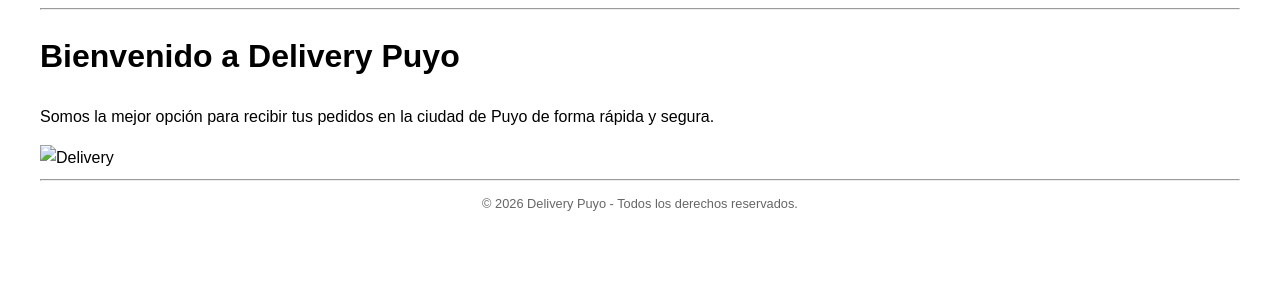
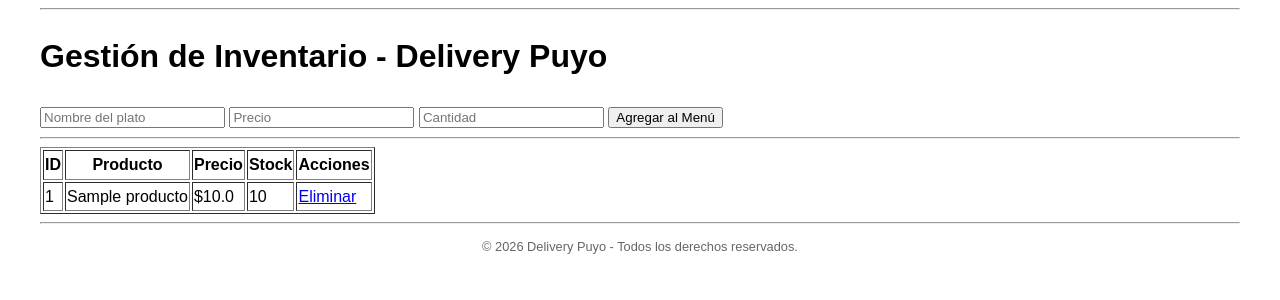
Before and after one commit to Maycol9/PROYECTODELIVERYPUYO, a Flask app: page / in a window 1280 px wide. Shown: the part 86-386 px from the top of the page. Run offline with Flask 3, Linux system fonts and the light colour scheme; tables that the repository leaves empty hold one stand-in row (values such as "Sample post"); some libraries are stand-ins or nearby versions.

Commit message:
semana 11

```diff
--- a/proyecto_DeliveryPuyo/app.py
+++ b/proyecto_DeliveryPuyo/app.py
@@ -1,21 +1,27 @@
-from flask import Flask, render_template
+from flask import Flask, render_template, request, redirect, url_for
+from database import Inventario
 
 app = Flask(__name__)
+mi_inventario = Inventario()
 
 @app.route('/')
 def home():
-    # Renderiza el archivo index.html
-    return render_template('index.html')
+    # Obtenemos los productos de la base de datos
+    productos = mi_inventario.obtener_todos()
+    return render_template('index.html', productos=productos)
 
-@app.route('/nosotros')
-def nosotros():
-    # Renderiza el archivo nosotros.html
-    return render_template('nosotros.html')
+@app.route('/añadir', methods=['POST'])
+def añadir():
+    nombre = request.form.get('nombre')
+    precio = float(request.form.get('precio'))
+    stock = int(request.form.get('stock'))
+    mi_inventario.añadir_producto(nombre, precio, stock)
+    return redirect(url_for('home'))
 
-@app.route('/pedido/<int:id_pedido>')
-def consultar_pedido(id_pedido):
-    # Aquí puedes pasar variables a la plantilla
-    return render_template('index.html', pedido_id=id_pedido)
+@app.route('/eliminar/<int:id>')
+def eliminar(id):
+    mi_inventario.eliminar_producto(id)
+    return redirect(url_for('home'))
 
 if __name__ == '__main__':
     app.run(host='0.0.0.0', port=5000, debug=True)
--- /dev/null
+++ b/proyecto_DeliveryPuyo/database.py
@@ -0,0 +1,66 @@
+import sqlite3
+
+# --- REQUISITO: CLASE PRODUCTO ---
+class Producto:
+    def __init__(self, id_prod, nombre, precio, stock):
+        self.id = id_prod
+        self.nombre = nombre
+        self.precio = precio
+        self.stock = stock
+
+    def to_dict(self):
+        return {"id": self.id, "nombre": self.nombre, "precio": self.precio, "stock": self.stock}
+
+# --- REQUISITO: CLASE INVENTARIO (CON SQLITE Y COLECCIONES) ---
+class Inventario:
+    def __init__(self):
+        self.db_name = "delivery_puyo.db"
+        self.crear_tabla()
+
+    def conectar(self):
+        return sqlite3.connect(self.db_name)
+
+    def crear_tabla(self):
+        conn = self.conectar()
+        cursor = conn.cursor()
+        # Crear tabla si no existe
+        cursor.execute('''CREATE TABLE IF NOT EXISTS productos
+                          (id INTEGER PRIMARY KEY AUTOINCREMENT,
+                           nombre TEXT NOT NULL,
+                           precio REAL NOT NULL,
+                           stock INTEGER NOT NULL)''')
+        conn.commit()
+        conn.close()
+
+    # MÉTODO: AÑADIR (CRUD)
+    def añadir_producto(self, nombre, precio, stock):
+        conn = self.conectar()
+        cursor = conn.cursor()
+        cursor.execute("INSERT INTO productos (nombre, precio, stock) VALUES (?, ?, ?)",
+                       (nombre, precio, stock))
+        conn.commit()
+        conn.close()
+
+    # MÉTODO: MOSTRAR TODO (Uso de LISTAS y DICCIONARIOS)
+    def obtener_todos(self):
+        conn = self.conectar()
+        cursor = conn.cursor()
+        cursor.execute("SELECT * FROM productos")
+        filas = cursor.fetchall()
+
+        # Usamos una LISTA de objetos/diccionarios (Colección)
+        inventario_lista = []
+        for f in filas:
+            p = Producto(f[0], f[1], f[2], f[3])
+            inventario_lista.append(p.to_dict())
+
+        conn.close()
+        return inventario_lista
+
+    # MÉTODO: ELIMINAR POR ID
+    def eliminar_producto(self, id_prod):
+        conn = self.conectar()
+        cursor = conn.cursor()
+        cursor.execute("DELETE FROM productos WHERE id = ?", (id_prod,))
+        conn.commit()
+        conn.close()
--- a/proyecto_DeliveryPuyo/templates/index.html
+++ b/proyecto_DeliveryPuyo/templates/index.html
@@ -1,6 +1,32 @@
 {% extends "base.html" %}
 {% block content %}
-    <h1>Bienvenido a Delivery Puyo</h1>
-    <p>Somos la mejor opción para recibir tus pedidos en la ciudad de Puyo de forma rápida y segura.</p>
-    <img src="https://via.placeholder.com/150" alt="Delivery">
+    <h1>Gestión de Inventario - Delivery Puyo</h1>
+
+    <form action="/añadir" method="POST">
+        <input type="text" name="nombre" placeholder="Nombre del plato" required>
+        <input type="number" step="0.01" name="precio" placeholder="Precio" required>
+        <input type="number" name="stock" placeholder="Cantidad" required>
+        <button type="submit">Agregar al Menú</button>
+    </form>
+
+    <hr>
+
+    <table border="1">
+        <tr>
+            <th>ID</th>
+            <th>Producto</th>
+            <th>Precio</th>
+            <th>Stock</th>
+            <th>Acciones</th>
+        </tr>
+        {% for p in productos %}
+        <tr>
+            <td>{{ p.id }}</td>
+            <td>{{ p.nombre }}</td>
+            <td>${{ p.precio }}</td>
+            <td>{{ p.stock }}</td>
+            <td><a href="/eliminar/{{ p.id }}">Eliminar</a></td>
+        </tr>
+        {% endfor %}
+    </table>
 {% endblock %}
```
Also changed, not shown: proyecto_DeliveryPuyo/delivery_puyo.db (added).
